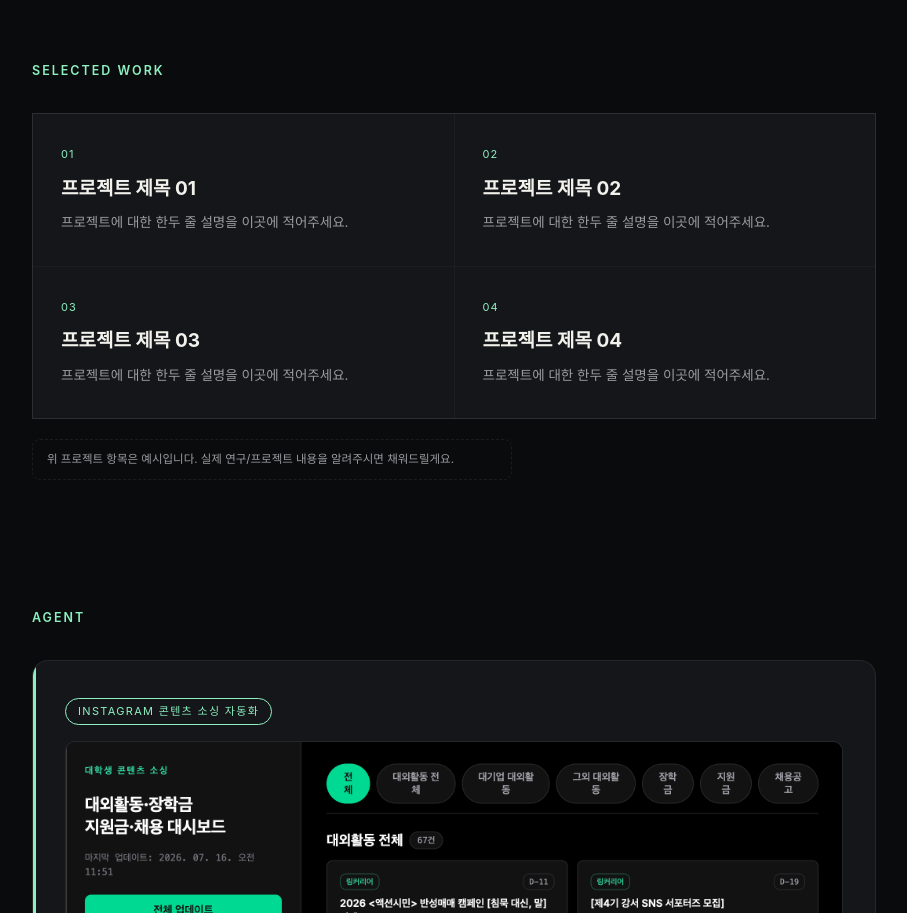
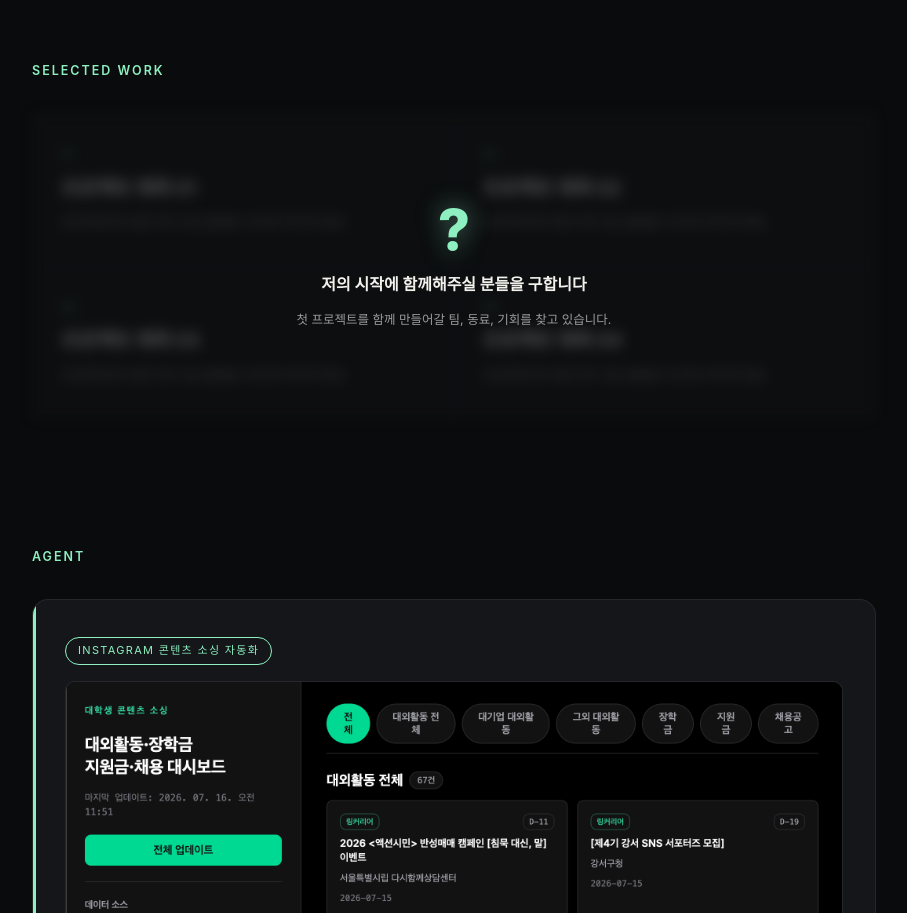
Before and after one commit to gjwodud1815-dot/portfolio, a plain HTML site: page index.html in a window 1280 px wide. Shown: the part 1260-2173 px from the top of the page, without its empty margins (186-1093 px from the left). Drawn offline with nearby package versions, Linux system fonts and the light colour scheme; a web font is replaced by a local one.

Commit message:
Add files via upload

```diff
--- a/index.html
+++ b/index.html
@@ -126,12 +126,17 @@
     margin:0 0 34px 22px;
   }
 
+  .project-grid-wrap{ position:relative; }
   .project-grid{
     display:grid;
     grid-template-columns:repeat(2,1fr);
     gap:1px;
     background:var(--border);
     border:1px solid var(--border);
+    filter:blur(7px);
+    opacity:0.32;
+    user-select:none;
+    pointer-events:none;
   }
   @media (max-width:640px){ .project-grid{ grid-template-columns:1fr; } }
   .project-card{
@@ -143,6 +148,24 @@
   .project-card .num{ font-size:11px; color:var(--accent); letter-spacing:0.1em; }
   .project-card h3{ font-size:19px; margin:10px 0 8px 0; font-weight:700; }
   .project-card p{ font-size:13.5px; color:var(--text-sub); margin:0; }
+
+  .coming-soon-overlay{
+    position:absolute; inset:0; z-index:2;
+    display:flex; flex-direction:column; align-items:center; justify-content:center;
+    text-align:center; gap:14px; padding:24px;
+  }
+  .coming-soon-overlay .qmark{
+    font-size:56px; font-weight:800; line-height:1;
+    color:var(--accent);
+    text-shadow:0 0 24px rgba(142,240,192,0.5);
+  }
+  .coming-soon-overlay .msg{
+    font-size:16px; font-weight:700; color:var(--text-main);
+    max-width:380px; line-height:1.5;
+  }
+  .coming-soon-overlay .sub{
+    font-size:12.5px; color:var(--text-sub); max-width:360px;
+  }
 
   .tool-list{ display:flex; flex-wrap:wrap; gap:10px; }
   .tool-chip{
@@ -244,7 +267,8 @@
 
   <section>
     <h2 class="section-title reveal">Selected Work</h2>
-    <div class="project-grid reveal">
+    <div class="project-grid-wrap reveal">
+      <div class="project-grid">
         <div class="project-card">
           <div class="num">01</div>
           <h3>프로젝트 제목 01</h3>
@@ -266,7 +290,12 @@
           <p>프로젝트에 대한 한두 줄 설명을 이곳에 적어주세요.</p>
         </div>
       </div>
-    <div class="note-placeholder reveal">위 프로젝트 항목은 예시입니다. 실제 연구/프로젝트 내용을 알려주시면 채워드릴게요.</div>
+      <div class="coming-soon-overlay">
+        <div class="qmark">?</div>
+        <div class="msg">저의 시작에 함께해주실 분들을 구합니다</div>
+        <div class="sub">첫 프로젝트를 함께 만들어갈 팀, 동료, 기회를 찾고 있습니다.</div>
+      </div>
+    </div>
   </section>
 
   <section>
```
Lines whose indentation alone changed are shown as unchanged.
